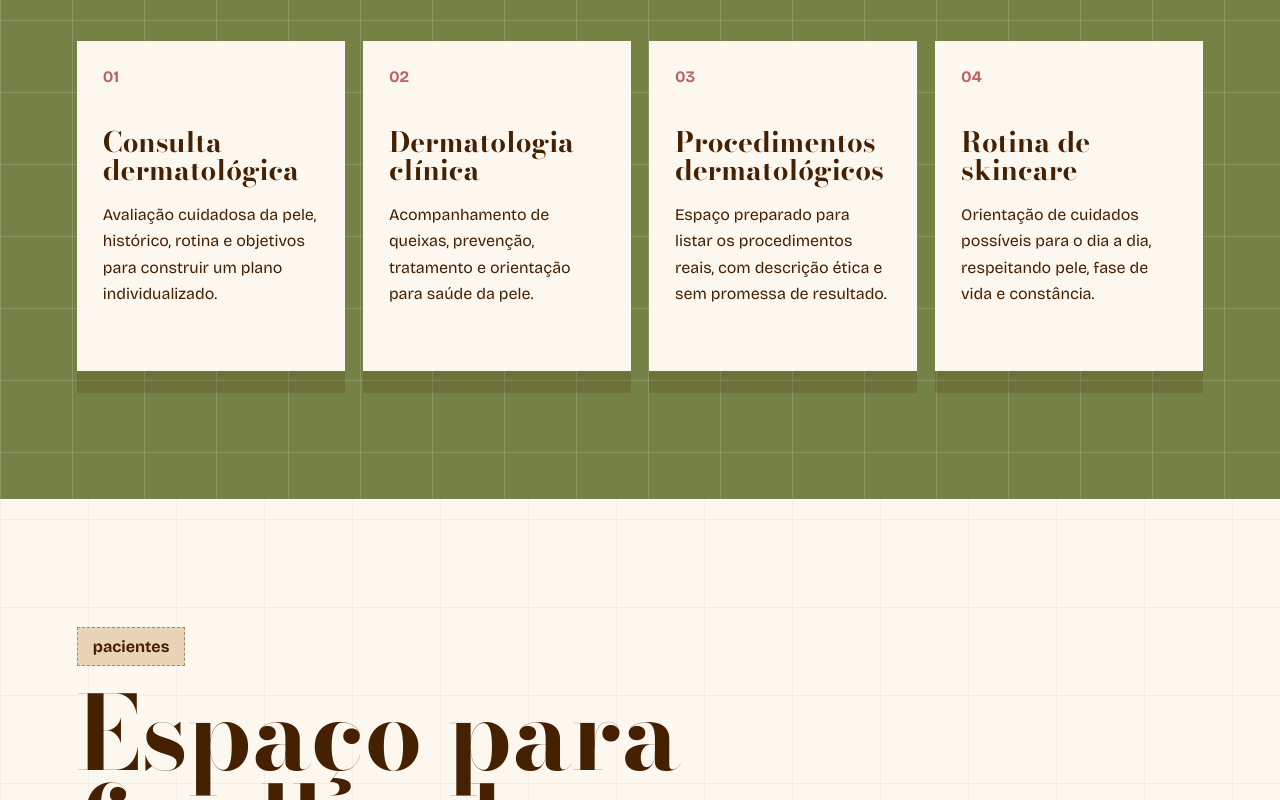
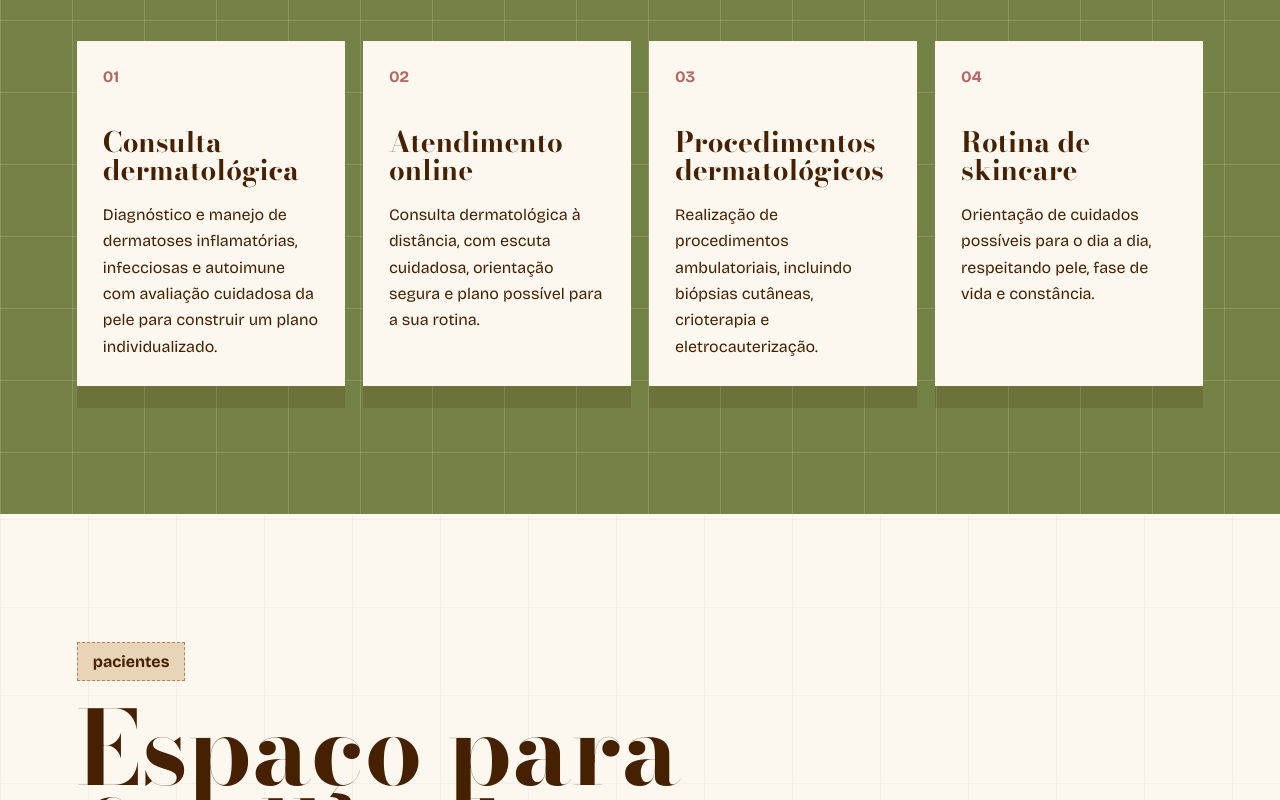
Before and after one commit to rffmoura/dra-rebeca-moura, a Next.js app: page / in a window 1280 px wide. Shown: the part 2560-3360 px from the top of the page. Built offline with nearby package versions, Linux system fonts and the light colour scheme.

Commit message:
text edit

```diff
--- a/app/content.ts
+++ b/app/content.ts
@@ -9,7 +9,6 @@ export const siteContent = {
     instagram: "https://instagram.com/rebecagomesbm",
     whatsapp: "https://wa.me/5522998538561",
     location: "https://maps.google.com/",
-    address: "Endereço do consultório a inserir",
   },
   hero: {
     kicker: "Oiê, eu sou a",
@@ -28,15 +27,15 @@ export const siteContent = {
   procedures: [
     {
       title: "Consulta dermatológica",
-      text: "Avaliação cuidadosa da pele, histórico, rotina e objetivos para construir um plano individualizado.",
+      text: "Diagnóstico e manejo de dermatoses inflamatórias, infecciosas e autoimune com avaliação cuidadosa da pele para construir um plano individualizado.",
     },
     {
-      title: "Dermatologia clínica",
-      text: "Acompanhamento de queixas, prevenção, tratamento e orientação para saúde da pele.",
+      title: "Atendimento online",
+      text: "Consulta dermatológica à distância, com escuta cuidadosa, orientação segura e plano possível para a sua rotina.",
     },
     {
       title: "Procedimentos dermatológicos",
-      text: "Espaço preparado para listar os procedimentos reais, com descrição ética e sem promessa de resultado.",
+      text: "Realização de procedimentos ambulatoriais, incluindo biópsias cutâneas, crioterapia e eletrocauterização.",
     },
     {
       title: "Rotina de skincare",
--- a/app/globals.css
+++ b/app/globals.css
@@ -975,6 +975,18 @@ h1 {
   margin-top: 8px;
 }
 
+.links-service-mode {
+  background: oklch(86% 0.07 85 / 42%);
+  border: 1px dashed oklch(29% 0.071 55 / 20%);
+  color: var(--olive-dark);
+  display: inline-block;
+  font-size: 0.82rem;
+  letter-spacing: 0.02em;
+  margin-top: 12px;
+  padding: 6px 10px;
+  text-transform: uppercase;
+}
+
 .links-list {
   display: grid;
   gap: 12px;
@@ -1194,13 +1206,41 @@ html[data-motion-ready="true"] .section-reveal[data-visible="true"] {
   }
 
   .hero-section {
-    gap: 28px;
+    gap: 18px;
     min-height: auto;
-    padding: 98px 18px 48px;
+    padding: 98px 18px 42px;
+  }
+
+  .hero-copy {
+    display: contents;
+  }
+
+  .hero-copy .paper-tag {
+    order: 1;
+    width: fit-content;
+  }
+
+  .hero-copy h1 {
+    margin-bottom: 18px;
+    order: 2;
+  }
+
+  .hero-copy p {
+    order: 3;
+  }
+
+  .hero-art {
+    margin-top: 10px;
+    order: 4;
+  }
+
+  .hero-actions {
+    margin-top: 8px;
+    order: 5;
   }
 
   h1 {
-    font-size: clamp(4.4rem, 23vw, 6.2rem);
+    font-size: clamp(4.2rem, 21vw, 5.85rem);
   }
 
   .hero-copy p {
@@ -1208,7 +1248,7 @@ html[data-motion-ready="true"] .section-reveal[data-visible="true"] {
   }
 
   .hero-actions,
-  .button {
+  .hero-actions .button {
     width: 100%;
   }
 
@@ -1358,6 +1398,132 @@ html[data-motion-ready="true"] .section-reveal[data-visible="true"] {
   .contact-card {
     margin-top: 4px;
   }
+
+  .links-page {
+    align-items: center;
+    grid-template-columns: minmax(0, 1fr);
+    justify-items: center;
+    min-height: 100svh;
+    overflow-x: hidden;
+    padding: clamp(10px, 2.2svh, 18px);
+  }
+
+  .links-card {
+    display: grid;
+    gap: clamp(9px, 1.45svh, 14px);
+    justify-self: center;
+    max-width: 430px;
+    min-width: 0;
+    padding: clamp(10px, 1.8svh, 14px);
+    width: min(100%, calc(100vw - 88px));
+  }
+
+  .links-photo-wrap {
+    min-height: 0;
+    height: clamp(230px, 38svh, 322px);
+  }
+
+  .links-photo-wrap::before {
+    inset: clamp(22px, 4.4svh, 38px) clamp(24px, 7vw, 34px) 0;
+  }
+
+  .links-photo {
+    height: calc(100% + 14px);
+    padding-top: clamp(5px, 1.1svh, 10px);
+  }
+
+  .links-heart {
+    bottom: clamp(12px, 2.4svh, 22px);
+    height: clamp(48px, 10.5vw, 62px);
+    left: clamp(14px, 4vw, 24px);
+    width: clamp(52px, 11vw, 66px);
+  }
+
+  .links-star {
+    height: clamp(54px, 12vw, 68px);
+    right: clamp(16px, 5vw, 24px);
+    top: clamp(12px, 2.8svh, 22px);
+    width: clamp(54px, 12vw, 68px);
+  }
+
+  .links-copy {
+    padding: 0 6px;
+  }
+
+  .links-copy h1 {
+    font-size: clamp(3.6rem, 15vw, 4.35rem);
+    line-height: 0.86;
+    margin: 2px 0 6px;
+  }
+
+  .links-copy p {
+    font-size: clamp(0.98rem, 3.7vw, 1.08rem);
+  }
+
+  .links-copy small {
+    font-size: 0.86rem;
+    margin-top: 4px;
+  }
+
+  .links-service-mode {
+    font-size: 0.68rem;
+    margin-top: 6px;
+    padding: 4px 8px;
+  }
+
+  .links-list {
+    gap: clamp(7px, 1.1svh, 10px);
+  }
+
+  .link-button {
+    min-height: clamp(42px, 6.6svh, 50px);
+    padding: 11px 16px;
+  }
+}
+
+@media (max-width: 680px) and (max-height: 760px) {
+  .links-page {
+    padding: 8px;
+  }
+
+  .links-card {
+    gap: 7px;
+    padding: 9px;
+  }
+
+  .links-photo-wrap {
+    height: clamp(208px, 34svh, 258px);
+  }
+
+  .links-copy h1 {
+    font-size: clamp(3.2rem, 13.8vw, 3.8rem);
+    line-height: 0.84;
+    margin-bottom: 4px;
+  }
+
+  .links-copy p {
+    font-size: 0.94rem;
+  }
+
+  .links-copy small {
+    font-size: 0.8rem;
+    margin-top: 2px;
+  }
+
+  .links-service-mode {
+    font-size: 0.62rem;
+    margin-top: 4px;
+    padding: 3px 7px;
+  }
+
+  .links-list {
+    gap: 6px;
+  }
+
+  .link-button {
+    min-height: 40px;
+    padding: 9px 14px;
+  }
 }
 
 @media (prefers-reduced-motion: reduce) {
--- a/app/links/page.tsx
+++ b/app/links/page.tsx
@@ -36,6 +36,7 @@ export default function LinksPage() {
           <small>
             {doctor.crm} · {doctor.rqe}
           </small>
+          <strong className="links-service-mode">Atendimento presencial e online</strong>
         </div>
 
         <div className="links-list">
--- a/app/page.tsx
+++ b/app/page.tsx
@@ -141,8 +141,6 @@ export default function Home() {
             Abrir página de links
           </Link>
           <p>
-            {doctor.address}
-            <br />
             {doctor.crm} · {doctor.rqe}
           </p>
         </div>
```
